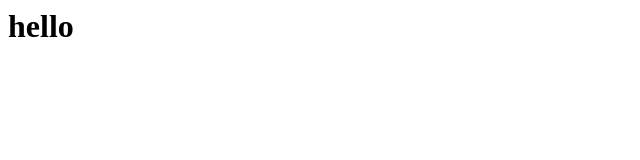
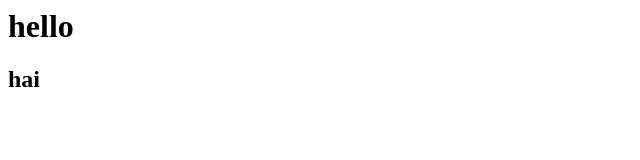
Before and after one commit to Mersal311996/jony.github.io, a plain HTML site: page index.html in a window 1280 px wide. Shown: the full height of the page, 0-640 px from the left. Drawn offline with Linux system fonts and the light colour scheme.

Commit message:
Update index.html

```diff
--- a/index.html
+++ b/index.html
@@ -1,4 +1,5 @@
 <html>
   <head><title>Mersal</title></head>
-  <body><h1>hello</h1></body>
+  <body><h1>hello</h1>
+  <h2>hai</h2></body>
 </html>
```
